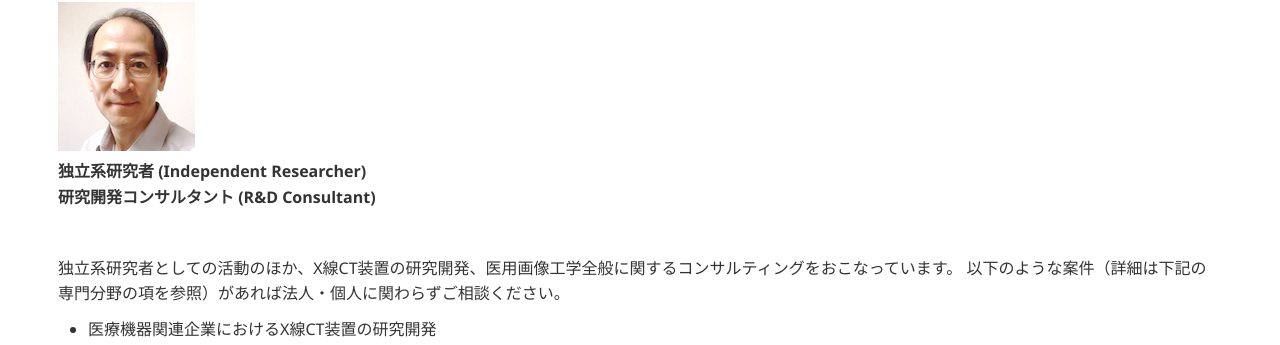
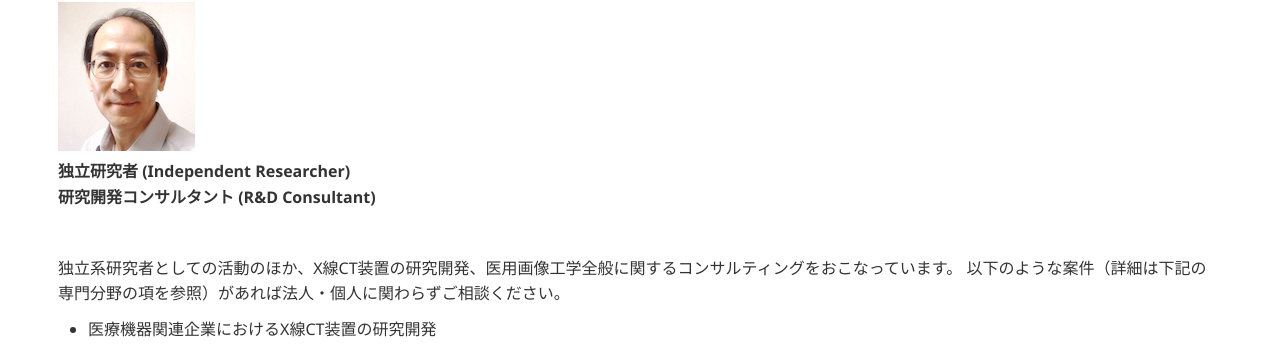
Before and after one commit to tnitoh/tnitoh.github.io, a Jekyll site: the page built from index.md, in a window 1280 px wide and 1400 px high. Shown: the part 149-494 px from the top of the window. Built offline with Jekyll 4.4.1, drawn with Linux system fonts in a browser that asks for light colours; Markdown is read by kramdown in place of the engine named in the settings; some of the changed text lies outside the part shown.

Commit message:
Update index.md

```diff
--- a/index.md
+++ b/index.md
@@ -6,7 +6,7 @@ title: Toshihide Itoh
 # 伊藤 俊英 (Toshihide Itoh, Ph.D.)
 
 ![Toshihide Itoh, Ph.D.](Toshi_Itoh.png) <br>
-**独立系研究者 (Independent Researcher)** <br>
+**独立研究者 (Independent Researcher)** <br>
 **研究開発コンサルタント (R&D Consultant)**
 
 <br>
@@ -56,7 +56,7 @@ title: Toshihide Itoh
 ## 職歴
 - 〜2001年9月: 株式会社日立メディコ CT事業部
 - ～2024年7月: シーメンスヘルスケア株式会社 CT-R&D、チーフサイエンティスト
-- 2024年7月〜: 独立系研究者 / 研究開発コンサルタント（フリーランス）
+- 2024年7月〜: 独立研究者 / 研究開発コンサルタント（フリーランス）
 
 
 ## 実績
```
